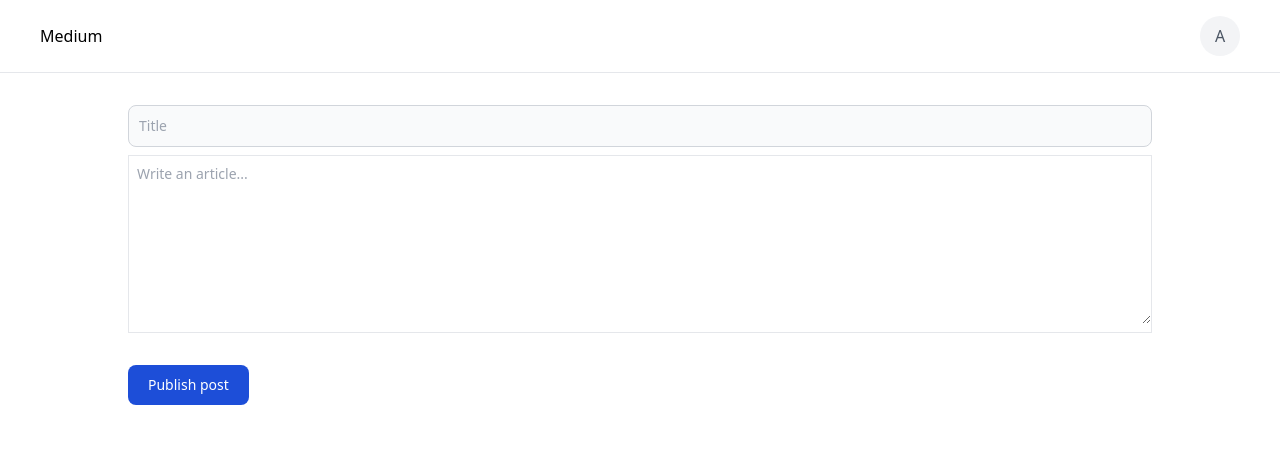
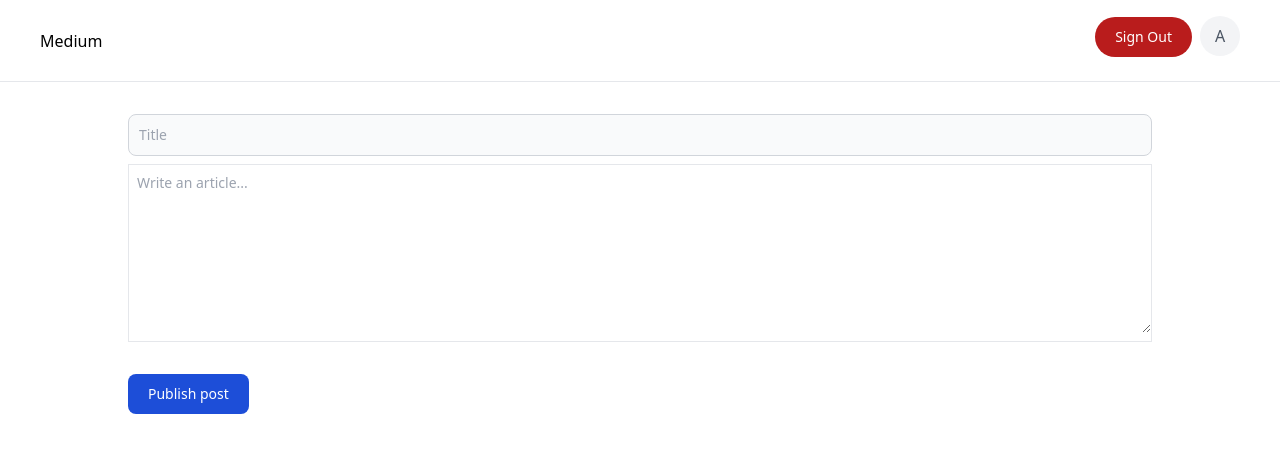
Before and after one commit to vanshaj-sharma/medium-blog, a React (Vite) app in the folder frontend/: page /publish in a window 1280 px wide. Shown: the top 452 px of the page. Built offline with nearby package versions, Linux system fonts and the light colour scheme.

Commit message:
added signout functionanlity

```diff
--- a/frontend/src/components/Appbar.tsx
+++ b/frontend/src/components/Appbar.tsx
@@ -18,6 +18,15 @@
       </Link>
 
       <div>
+        <Link to={`/`}>
+          <button
+            type="button"
+            className="text-white bg-red-700 hover:bg-red-800 focus:outline-none focus:ring-4 focus:ring-red-300 font-medium rounded-full text-sm px-5 py-2.5 text-center me-2 mb-2 "
+          >
+            Sign Out
+          </button>
+        </Link>
+
         {publish === true ? null : (
           <Link to={`/publish`}>
             <button
```
Also changed, not shown: 1 other file (tests, documents, lock files or other folders).
